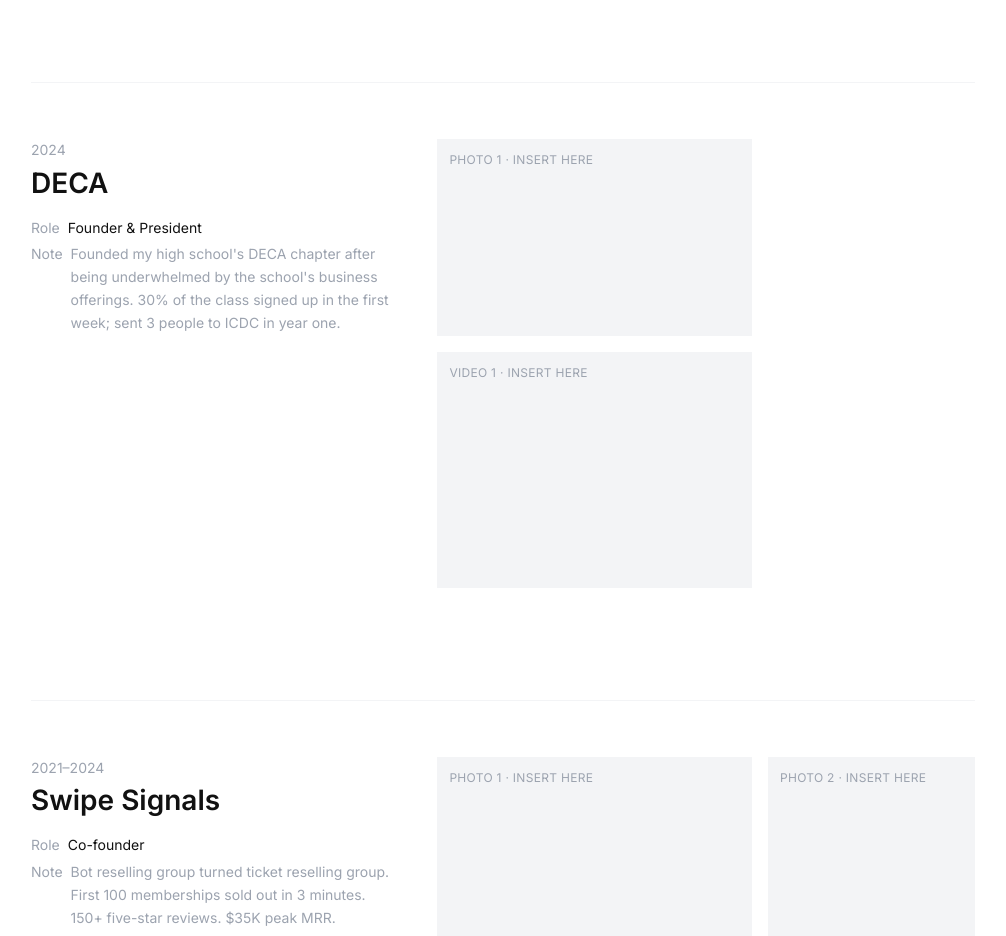
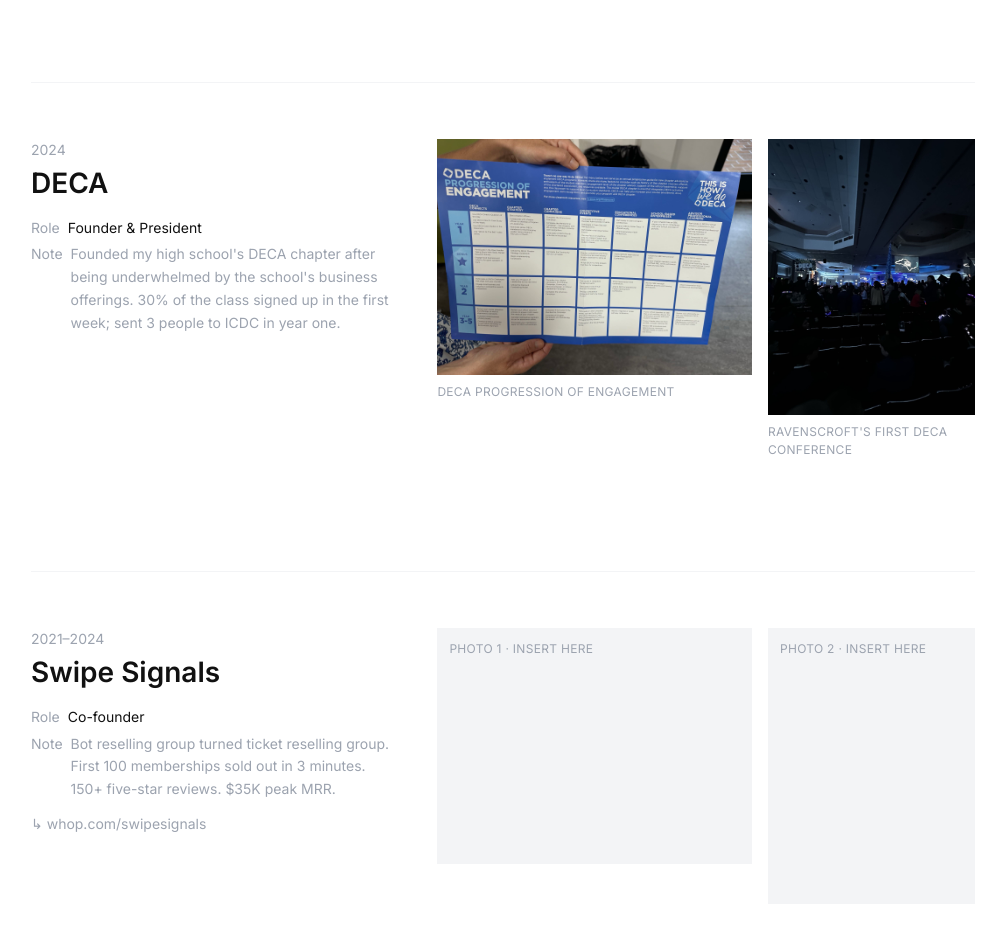
Before and after one commit to stridesz/victor-portfolio, a Next.js app: page / in a window 1280 px wide. Shown: the part 2600-3536 px from the top of the page, without its empty margins (137-1143 px from the left). Built offline with nearby package versions, Linux system fonts and the light colour scheme.

Commit message:
feat: add DECA ledger media

```diff
--- a/data/entries.ts
+++ b/data/entries.ts
@@ -137,16 +137,20 @@
     note: "Founded my high school's DECA chapter after being underwhelmed by the school's business offerings. 30% of the class signed up in the first week; sent 3 people to ICDC in year one.",
     mediaPlaceholders: [
       {
-        label: "Photo 1 · insert here",
+        label: "DECA progression of engagement",
         kind: "photo",
-        caption: "Caption coming soon. What this photo shows.",
-        sizeClass: "aspect-[16/10] max-h-[50vh]",
+        caption:
+          "DECA's Progression of Engagement guide, the original roadmap we used to build Ravenscroft's chapter from scratch.",
+        src: "/media/deca/progression-of-engagement.jpg",
+        sizeClass: "aspect-[2880/2160] max-h-[50vh]",
       },
       {
-        label: "Video 1 · insert here",
-        kind: "video",
-        caption: "Caption coming soon. What this video shows.",
-        sizeClass: "aspect-[4/3] max-h-[50vh]",
+        label: "Ravenscroft's first DECA conference",
+        kind: "photo",
+        caption:
+          "Walking into Ravenscroft School's first DECA conference as a chapter.",
+        src: "/media/deca/first-conference.jpg",
+        sizeClass: "aspect-[2160/2880] max-h-[50vh]",
       },
     ],
     specialThanks: "Special thanks to the founding officers and advisors.",
```
Also changed, not shown: public/media/deca/first-conference.jpg (added), public/media/deca/progression-of-engagement.jpg (added).
